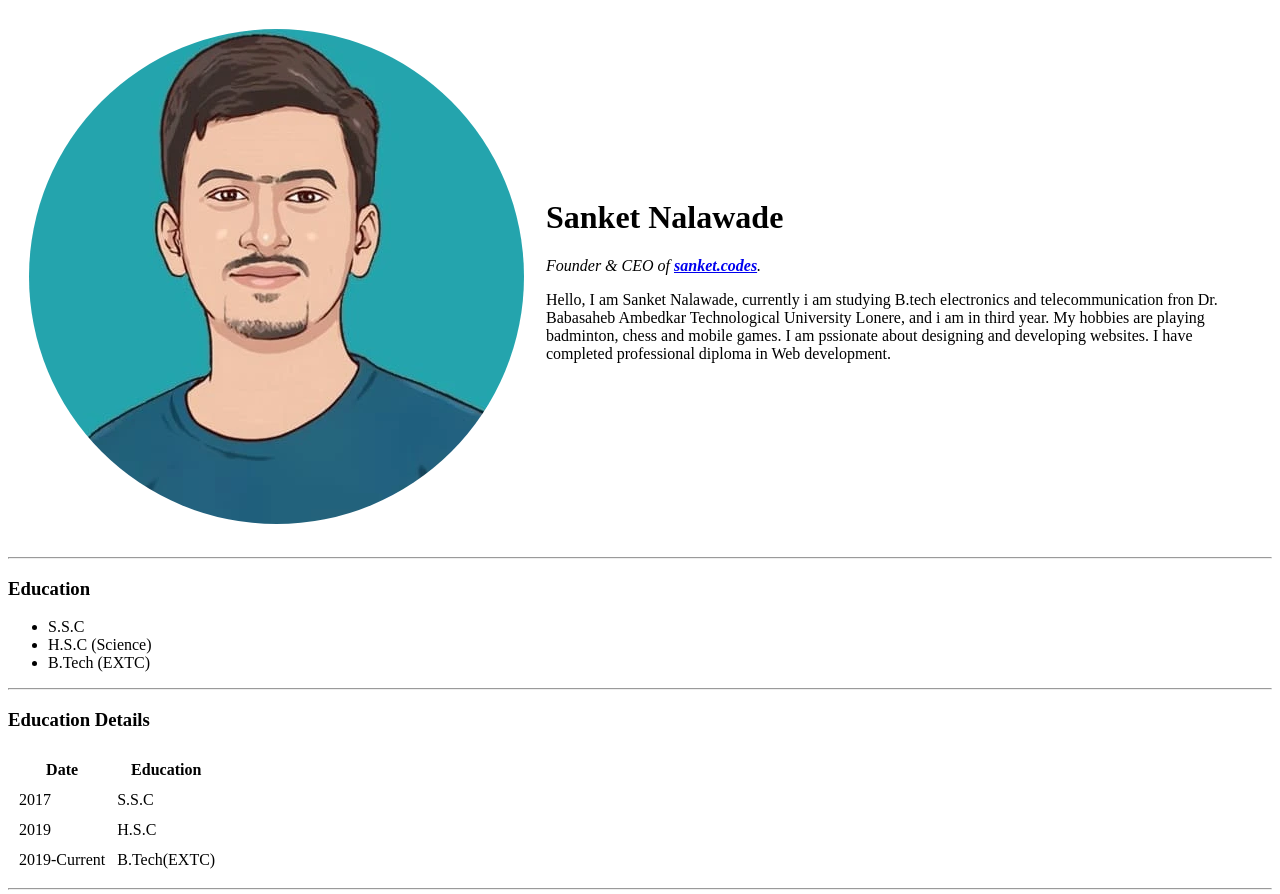
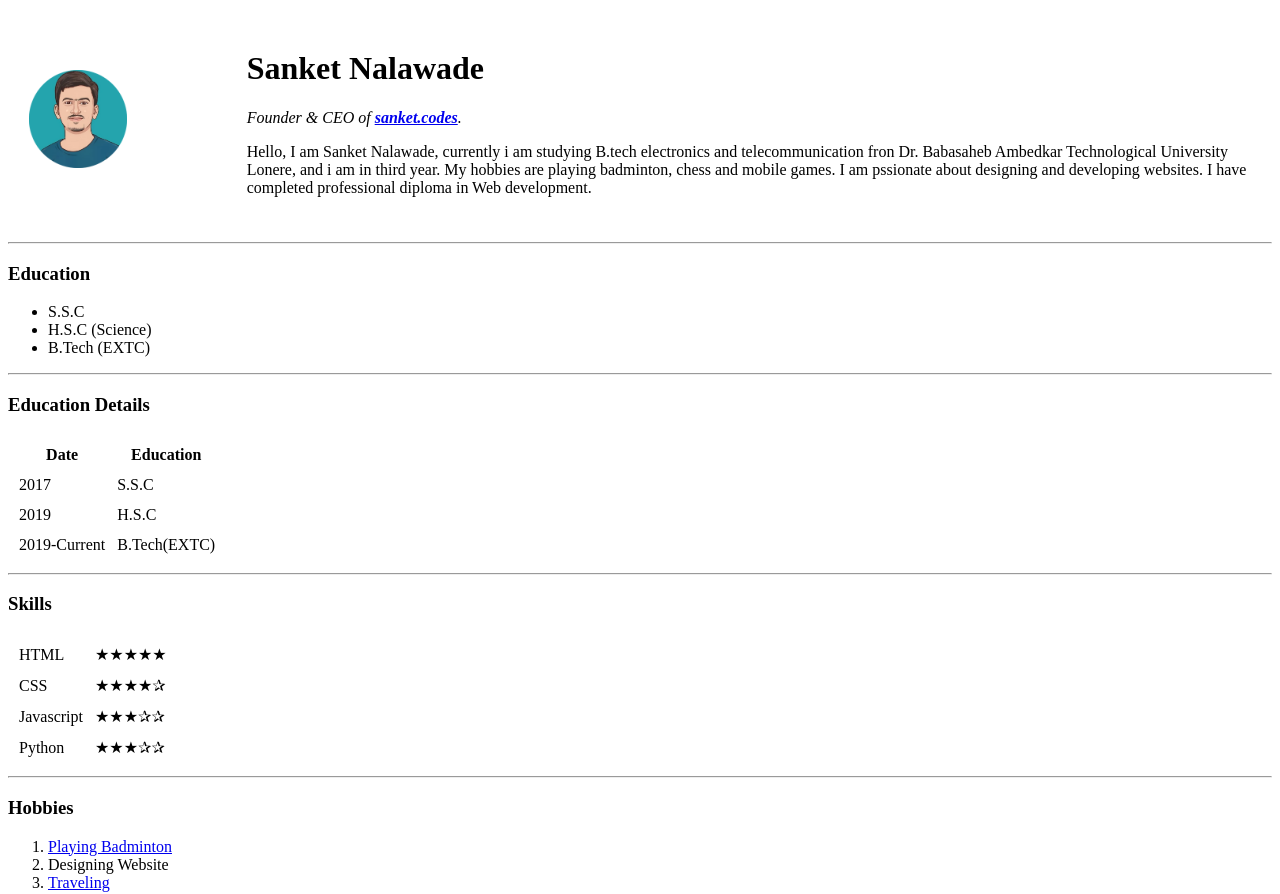
Before and after one commit to Sanket-Nalawade/cv, a plain HTML site: page index.html in a window 1280 px wide. Shown: the top 894 px of the page. Drawn offline with Linux system fonts and the light colour scheme.

Commit message:
Update index.html

```diff
--- a/index.html
+++ b/index.html
@@ -9,7 +9,7 @@
 <body>
     <table cellspacing="20">
     <tr>
-    <td><img src="images/sanket.png" alt="Sanket Nalawade"></td>
+    <td><img src="images/sanket.png" alt="Sanket Nalawade" width="50%" ></td>
     <td><h1>Sanket Nalawade</h1>
     <p><em>Founder & CEO of <strong><a href="http://sanketcodes.fast-page.org">sanket.codes</a></strong>.</em></p>
     <p>Hello, I am Sanket Nalawade, currently i am studying B.tech electronics and telecommunication fron Dr. Babasaheb Ambedkar Technological University Lonere, and i am in third year. My hobbies are playing badminton, chess and mobile games. I am pssionate about designing and developing websites. I have completed professional diploma in Web development.</p>
```
